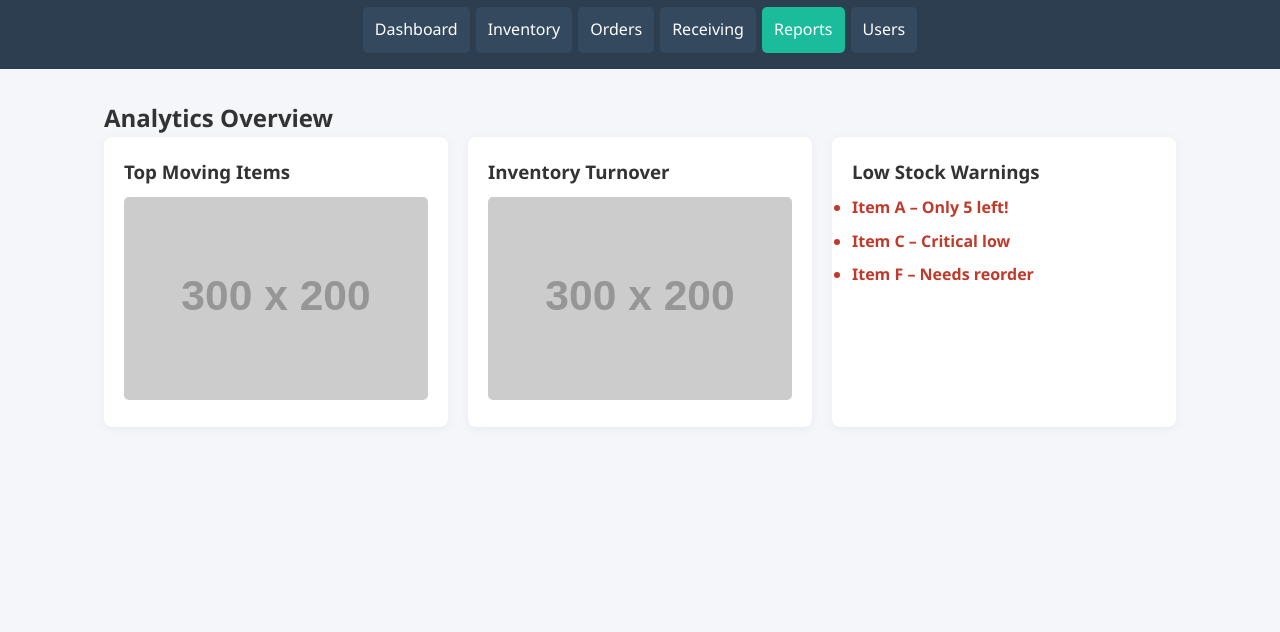
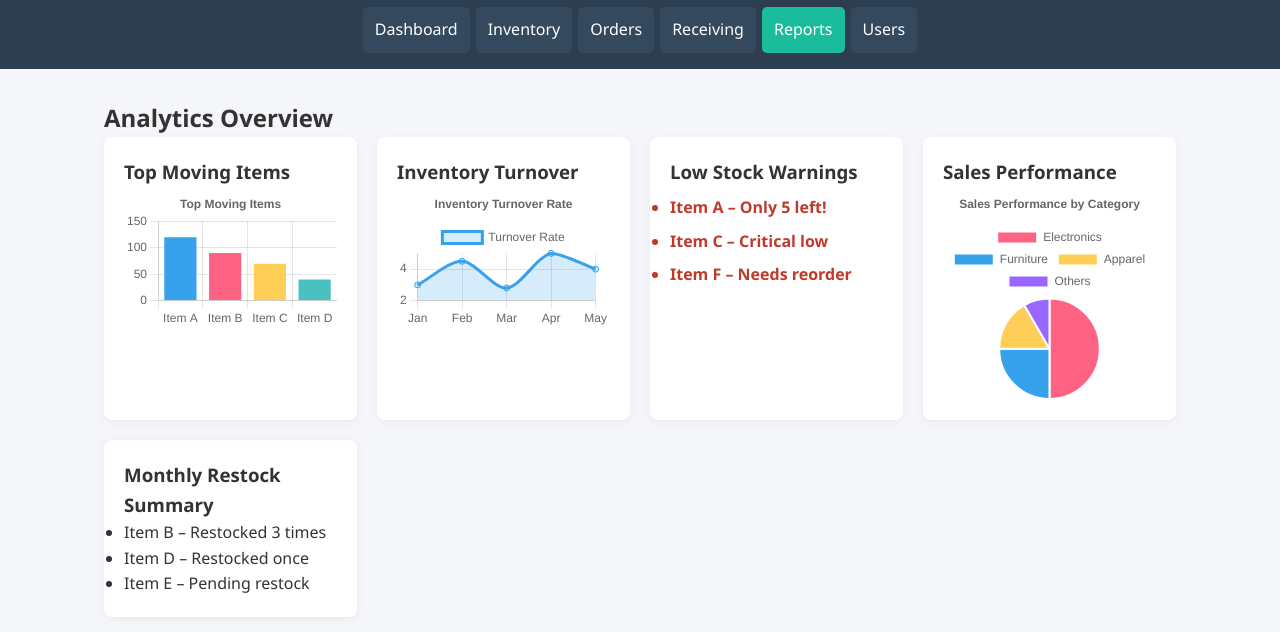
Before and after one commit to azhar586/Warehouse_Management_System, a plain HTML site: page reports.html in a window 1280 px wide. Shown: the part 70-702 px from the top of the page. Drawn offline with nearby package versions, Linux system fonts and the light colour scheme; placeholder pictures from the web are drawn by us.

Commit message:
Update reports.html

```diff
--- a/reports.html
+++ b/reports.html
@@ -5,6 +5,8 @@
   <meta name="viewport" content="width=device-width, initial-scale=1.0"/>
   <title>Reports</title>
   <link rel="stylesheet" href="style.css" />
+  <!-- Chart.js CDN -->
+  <script src="https://cdn.jsdelivr.net/npm/chart.js"></script>
 </head>
 <body>
   <header>
@@ -26,12 +28,12 @@
       <div class="charts-grid">
         <div class="chart-box">
           <h3>Top Moving Items</h3>
-          <img src="https://via.placeholder.com/300x200?text=Top+Items+Chart" alt="Top Items Chart" />
+          <canvas id="topItemsChart" width="300" height="200"></canvas>
         </div>
 
         <div class="chart-box">
           <h3>Inventory Turnover</h3>
-          <img src="https://via.placeholder.com/300x200?text=Turnover+Rate+Chart" alt="Turnover Rate Chart" />
+          <canvas id="turnoverChart" width="300" height="200"></canvas>
         </div>
 
         <div class="chart-box">
@@ -42,11 +44,98 @@
             <li>Item F – Needs reorder</li>
           </ul>
         </div>
+
+        <div class="chart-box">
+          <h3>Sales Performance</h3>
+          <canvas id="salesChart" width="300" height="200"></canvas>
+        </div>
+
+        <div class="chart-box">
+          <h3>Monthly Restock Summary</h3>
+          <ul class="summary-list">
+            <li>Item B – Restocked 3 times</li>
+            <li>Item D – Restocked once</li>
+            <li>Item E – Pending restock</li>
+          </ul>
+        </div>
       </div>
     </section>
   </main>
-    <!-- Add this just before the closing </body> tag -->
-<script src="script.js"></script>
 
+  <!-- Chart.js Logic -->
+  <script>
+    // Top Moving Items (Bar Chart)
+    new Chart(document.getElementById('topItemsChart'), {
+      type: 'bar',
+      data: {
+        labels: ['Item A', 'Item B', 'Item C', 'Item D'],
+        datasets: [{
+          label: 'Units Sold',
+          data: [120, 90, 70, 40],
+          backgroundColor: ['#36A2EB', '#FF6384', '#FFCE56', '#4BC0C0']
+        }]
+      },
+      options: {
+        responsive: true,
+        plugins: {
+          legend: { display: false },
+          title: {
+            display: true,
+            text: 'Top Moving Items'
+          }
+        }
+      }
+    });
+
+    // Inventory Turnover (Line Chart)
+    new Chart(document.getElementById('turnoverChart'), {
+      type: 'line',
+      data: {
+        labels: ['Jan', 'Feb', 'Mar', 'Apr', 'May'],
+        datasets: [{
+          label: 'Turnover Rate',
+          data: [3, 4.5, 2.8, 5, 4],
+          borderColor: '#36A2EB',
+          backgroundColor: 'rgba(54,162,235,0.2)',
+          fill: true,
+          tension: 0.3
+        }]
+      },
+      options: {
+        responsive: true,
+        plugins: {
+          legend: { display: true },
+          title: {
+            display: true,
+            text: 'Inventory Turnover Rate'
+          }
+        }
+      }
+    });
+
+    // Sales Performance (Pie Chart)
+    new Chart(document.getElementById('salesChart'), {
+      type: 'pie',
+      data: {
+        labels: ['Electronics', 'Furniture', 'Apparel', 'Others'],
+        datasets: [{
+          label: 'Sales',
+          data: [300, 150, 100, 50],
+          backgroundColor: ['#FF6384', '#36A2EB', '#FFCE56', '#9966FF']
+        }]
+      },
+      options: {
+        responsive: true,
+        plugins: {
+          title: {
+            display: true,
+            text: 'Sales Performance by Category'
+          }
+        }
+      }
+    });
+  </script>
+
+  <script src="script.js"></script>
 </body>
 </html>
```
